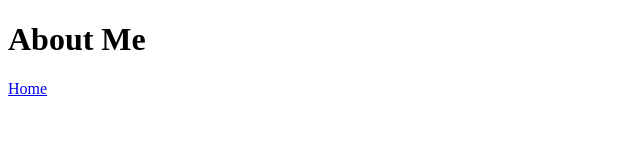
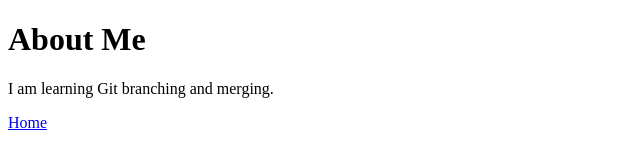
Before and after one commit to OKpoorav/git-workflow-assignment, a plain HTML site: page about.html in a window 1280 px wide. Shown: the whole page, without its empty margins (0-640 px from the left). Drawn offline with Linux system fonts and the light colour scheme.

Commit message:
Feature: add description to about.html

```diff
--- a/about.html
+++ b/about.html
@@ -3,6 +3,7 @@
 <head><title>About</title></head>
 <body>
   <h1>About Me</h1>
+  <p>I am learning Git branching and merging.</p>
   <a href="index.html">Home</a>
 </body>
 </html>
```
